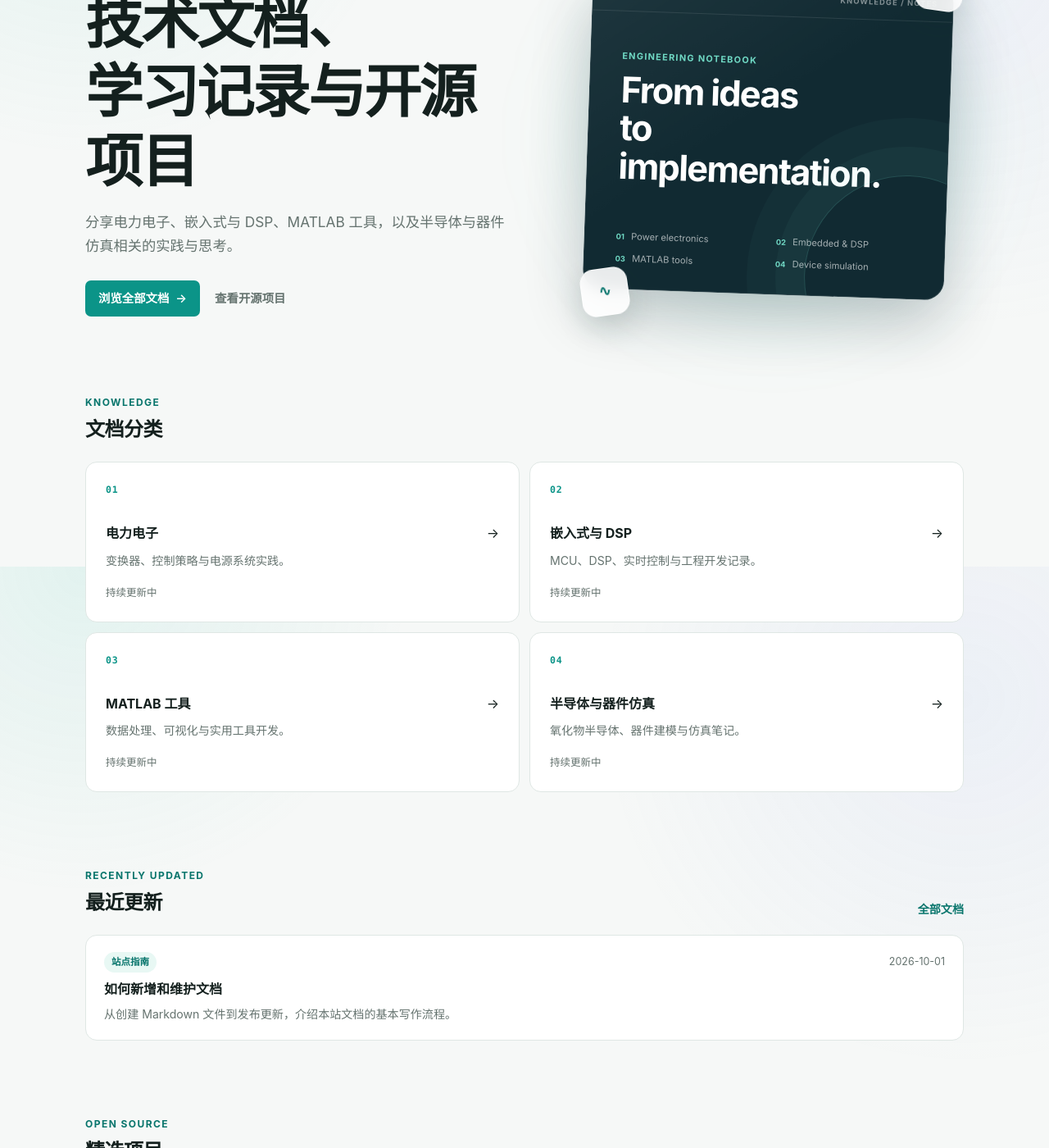
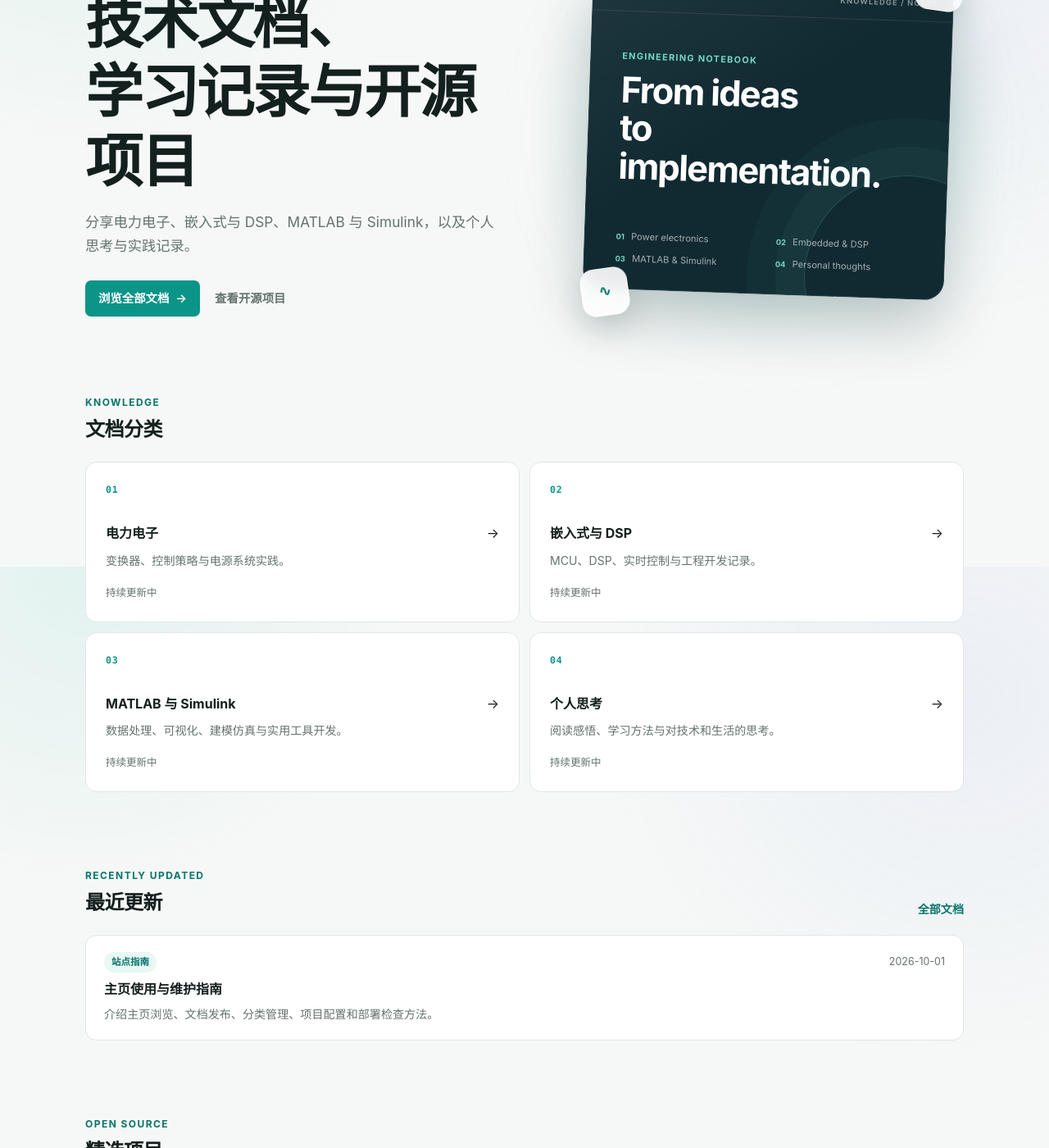
Before and after one commit to hangdah/hangdah.github.io, a Jekyll site: the page built from index.html, in a window 1280 px wide and 1400 px high, scrolled down 209 px. Shown: the whole window at 82% size. Built offline with Jekyll 4.4.1, drawn with Linux system fonts in a browser that asks for light colours; part of the change alters nothing that is shown.

Commit message:
修改标签接口

`````diff
--- a/_data/categories.yml
+++ b/_data/categories.yml
@@ -8,14 +8,14 @@
   description: MCU、DSP、实时控制与工程开发记录。
   primary: true
 
-- slug: matlab-tools
-  name: MATLAB 工具
-  description: 数据处理、可视化与实用工具开发。
+- slug: matlab-simulink
+  name: MATLAB 与 Simulink
+  description: 数据处理、可视化、建模仿真与实用工具开发。
   primary: true
 
-- slug: semiconductor-simulation
-  name: 半导体与器件仿真
-  description: 氧化物半导体、器件建模与仿真笔记。
+- slug: personal-thoughts
+  name: 个人思考
+  description: 阅读感悟、学习方法与对技术和生活的思考。
   primary: true
 
 - slug: site-guide
--- a/_docs/how-to-add-docs.md
+++ b/_docs/how-to-add-docs.md
@@ -1,14 +1,33 @@
 ---
-title: 如何新增和维护文档
-description: 从创建 Markdown 文件到发布更新，介绍本站文档的基本写作流程。
+title: 主页使用与维护指南
+description: 介绍主页浏览、文档发布、分类管理、项目配置和部署检查方法。
 category: site-guide
 date: 2026-10-01
 updated: 2026-10-01
 ---
 
-本站的文档保存在仓库的 `_docs` 目录中。每篇文章都是一个 Markdown 文件，提交到 GitHub 后会由 GitHub Pages 自动生成网页。
+这是一份面向站点维护者的使用说明。主页通过 GitHub Pages 和 Jekyll 生成，文档使用 Markdown 编写，分类由统一配置文件管理，精选项目通过 GitHub API 加载。
 
-## 创建文档
+## 浏览主页
+
+主页由三个主要区域组成：
+
+1. **文档分类**：进入电力电子、嵌入式与 DSP、MATLAB 与 Simulink、个人思考等主题。
+2. **最近更新**：根据文档的 `updated` 日期展示最近修改的内容。
+3. **精选项目**：动态读取指定 GitHub 仓库的名称、描述和主要语言。
+
+文档中心提供分类筛选和关键词搜索。搜索范围包括文档标题与摘要，筛选条件会保留在页面地址的 `category` 参数中。
+
+## 正确预览网站
+
+不要直接双击仓库中的 `index.html`。该文件包含 Jekyll Front Matter 和 Liquid 模板，直接打开时会看到 `{% ... %}` 等未处理的源码。
+
+- 线上页面：<https://hangdah.github.io/>
+- 已安装 Jekyll 时，在仓库目录运行 `jekyll serve`，再访问终端显示的本地地址。
+
+推送修改后，GitHub Pages 通常需要短暂时间完成构建。如果线上内容没有立即更新，可以稍后刷新并检查仓库的 Pages 构建状态。
+
+## 新增文档
 
 在 `_docs` 目录中新建以英文短横线命名的文件，例如：
 
@@ -16,7 +35,7 @@ updated: 2026-10-01
 _docs/dsp-serial-communication.md
 ```
 
-文件名会成为文档地址的一部分，因此建议使用简短、稳定的英文名称。
+文件名会成为文档地址的一部分，例如上面的文件会生成 `/docs/dsp-serial-communication/`。建议使用简短、稳定的小写英文名称，单词之间用短横线连接。
 
 ## 填写文档信息
 
@@ -34,7 +53,7 @@ updated: 2026-10-01
 
 `date` 是首次发布时间，`updated` 是最近修改时间。更新正文时，请同步修改 `updated`，首页和文档中心会按这个日期排序。
 
-## 选择分类
+## 选择文档分类
 
 技术文档应使用以下分类之一：
 
@@ -42,8 +61,36 @@ updated: 2026-10-01
 | --- | --- |
 | `power-electronics` | 电力电子 |
 | `embedded-dsp` | 嵌入式与 DSP |
-| `matlab-tools` | MATLAB 工具 |
-| `semiconductor-simulation` | 半导体与器件仿真 |
+| `matlab-simulink` | MATLAB 与 Simulink |
+| `personal-thoughts` | 个人思考 |
+
+文档中的 `category` 必须填写分类标识，而不是显示名称。例如应填写 `matlab-simulink`，不能填写 `MATLAB 与 Simulink`。
+
+## 新增、修改或删除分类
+
+所有分类都集中定义在 `_data/categories.yml`。首页分类卡片和文档中心筛选按钮会自动读取该文件，不需要分别修改页面代码。
+
+新增分类时，在文件中加入一段配置：
+
+```yaml
+- slug: control-theory
+  name: 控制理论
+  description: 控制系统分析、设计与学习记录。
+  primary: true
+```
+
+字段含义如下：
+
+| 字段 | 用途 |
+| --- | --- |
+| `slug` | 分类的唯一标识，只使用小写英文字母、数字和短横线，发布后尽量不要修改。 |
+| `name` | 页面上显示的分类名称。 |
+| `description` | 首页分类卡片中的简短说明。 |
+| `primary` | `true` 时显示在首页和筛选栏；`false` 时仅作为内部分类使用。 |
+
+配置在文件中的排列顺序就是分类卡片和筛选按钮的显示顺序。
+
+删除分类前，先搜索 `_docs` 目录中使用该 `slug` 的文章，将这些文章迁移到其他分类，然后再删除对应配置。否则文章仍能生成，但分类名称会退化为原始 `slug`，也不会出现在筛选按钮中。
 
 ## 编写正文
 
@@ -60,6 +107,52 @@ void example(void)
 ```
 ````
 
+## 修改精选项目
+
+精选项目名单位于 `assets/js/site.js` 的 `featuredRepositories` 数组中：
+
+```javascript
+const featuredRepositories = [
+  "DSPSerialMonitor",
+  "dah_boost_600w",
+  "Boost_Controller_Template"
+];
+```
+
+数组中的文字必须与 GitHub 仓库名称完全一致。增加或删除名称后，主页会通过 GitHub 公共 API 获取最新的仓库描述、语言和更新时间，并按最近更新时间排序。
+
 ## 发布与更新
 
-提交 Markdown 文件并推送到主页仓库后，GitHub Pages 会自动构建网站。发布后应检查文档链接、分类、代码块和移动端显示是否正常。
+修改完成后，先使用以下命令检查变更范围：
+
+```bash
+git status
+git diff --check
+git diff
+```
+
+确认没有意外修改后，再提交并推送到 `main` 分支。GitHub Pages 会自动构建网站。发布后建议检查：
+
+- 首页分类名称、顺序和文档数量是否正确。
+- 新文档能否从首页和文档中心打开。
+- 分类筛选与中文关键词搜索是否正常。
+- 代码块、表格和长标题在手机上是否溢出。
+- 精选项目是否成功加载并跳转到正确仓库。
+
+## 常见问题
+
+### 页面显示 `---` 或 `{% ... %}`
+
+这是直接打开了 Jekyll 源文件。请访问线上页面，或通过 `jekyll serve` 启动本地预览。
+
+### 文档显示了英文分类标识
+
+检查文档的 `category` 是否能在 `_data/categories.yml` 中找到完全一致的 `slug`。
+
+### 精选项目加载失败
+
+GitHub 公共 API 可能因网络问题或匿名访问频率限制暂时不可用。页面会显示重新加载按钮，GitHub Profile 链接仍然可以使用。
+
+### 推送后网站构建失败
+
+优先检查 YAML 缩进、文档开头和结尾的 `---`，以及 Front Matter 中是否存在未闭合的引号。也可以在仓库的 Pages 或 Actions 页面查看具体构建错误。
--- a/index.html
+++ b/index.html
@@ -8,7 +8,7 @@ title: 首页
     <p class="eyebrow">hangdah's knowledge base</p>
     <h1>技术文档、<br />学习记录与开源项目</h1>
     <p class="hero-description">
-      分享电力电子、嵌入式与 DSP、MATLAB 工具，以及半导体与器件仿真相关的实践与思考。
+      分享电力电子、嵌入式与 DSP、MATLAB 与 Simulink，以及个人思考与实践记录。
     </p>
     <div class="hero-actions">
       <a class="primary-link" href="{{ '/docs/' | relative_url }}">浏览全部文档 <span aria-hidden="true">→</span></a>
@@ -28,8 +28,8 @@ title: 首页
       <div class="panel-topics">
         <span><b>01</b> Power electronics</span>
         <span><b>02</b> Embedded &amp; DSP</span>
-        <span><b>03</b> MATLAB tools</span>
-        <span><b>04</b> Device simulation</span>
+        <span><b>03</b> MATLAB &amp; Simulink</span>
+        <span><b>04</b> Personal thoughts</span>
       </div>
     </div>
     <span class="visual-badge badge-code">&lt;/&gt;</span>
`````
Also changed, not shown: README.md.
